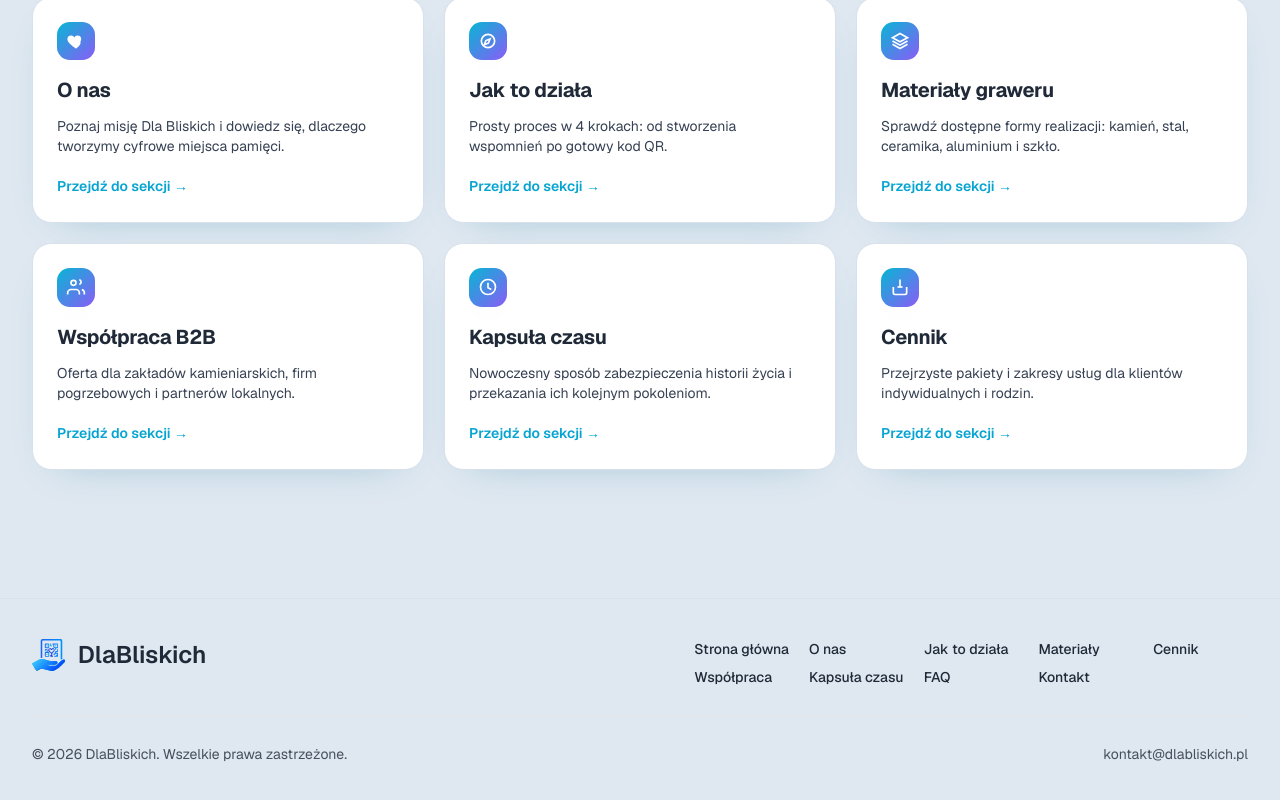
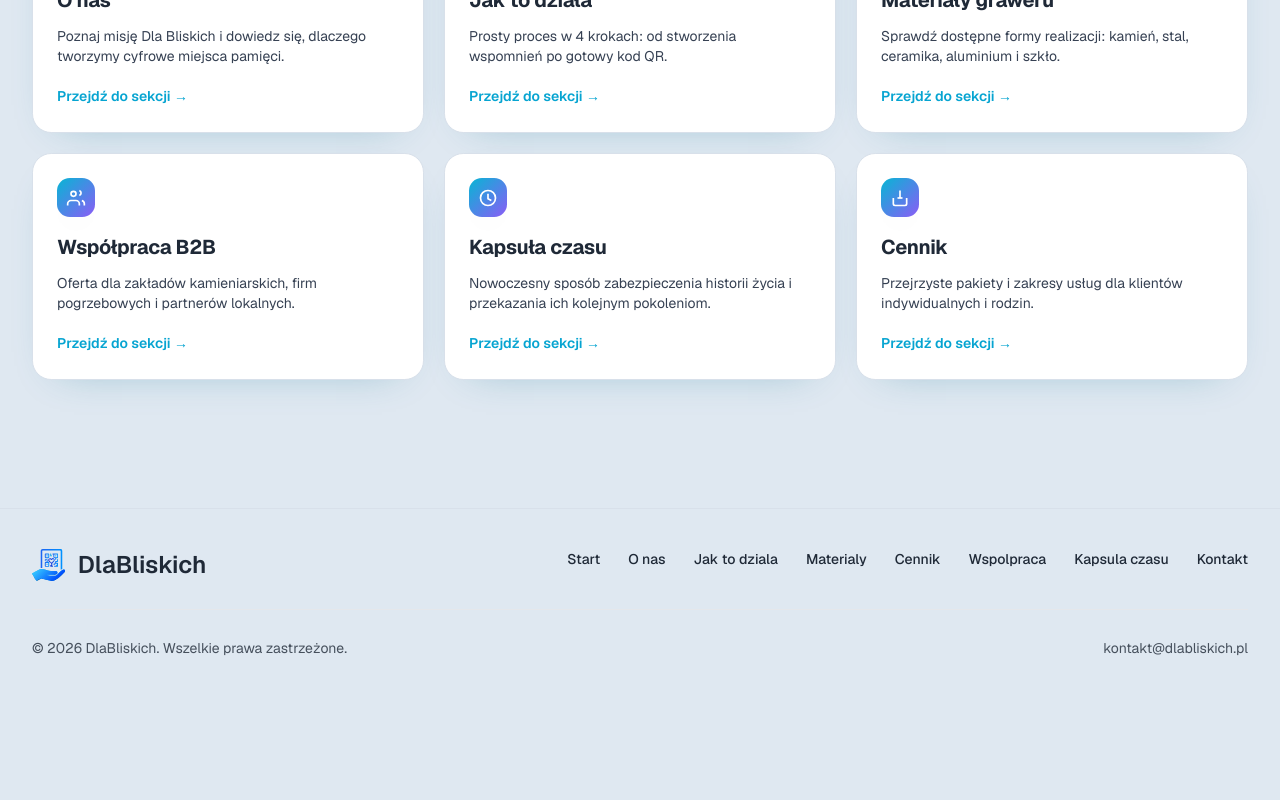
Before and after one commit to Marcinr1984/strona-informacyjna, a Next.js app: page / in a window 1280 px wide. Shown: the part 1058-1858 px from the top of the page. After the commit the page ends 1756 px from the top, so only its background shows below. Built offline with nearby package versions, Linux system fonts and the light colour scheme.

Commit message:
Poprawki nawigacji, breadcrumb i naglowkow sekcji

```diff
--- a/app/cennik/page.tsx
+++ b/app/cennik/page.tsx
@@ -47,17 +47,18 @@ export default function CennikPage() {
   return (
     <main className="page-shell">
       <section className="panel mx-auto max-w-3xl p-8 text-center">
-        <div className="mx-auto icon-chip">
+        <div className="flex items-center justify-center gap-3">
+          <div className="icon-chip">
             <svg viewBox="0 0 24 24" className="h-5 w-5" fill="none" stroke="currentColor" strokeWidth="2">
               <path d="M20 12v7a2 2 0 0 1-2 2H6a2 2 0 0 1-2-2v-7" />
               <path d="M9 12h6" />
               <path d="M12 3v9" />
             </svg>
           </div>
-        <span className="eyebrow mt-4">Oferta</span>
-        <h1 className="section-title mt-4 text-4xl transition-colors duration-300 sm:text-5xl">
+          <h1 className="section-title text-4xl transition-colors duration-300 sm:text-5xl">
             Cennik
           </h1>
+        </div>
         <p className="mt-4 text-base text-gray-700 transition-colors duration-300 sm:text-lg">
           Wybierz plan dopasowany do liczby stron i zakresu wspomnien, ktore chcesz
           zachowac dla bliskich.
--- a/app/faq/page.tsx
+++ b/app/faq/page.tsx
@@ -25,6 +25,7 @@ export default function FAQPage() {
   return (
     <main className="page-shell max-w-4xl">
       <section className="panel p-8">
+        <div className="flex items-center gap-3">
           <div className="icon-chip">
             <svg viewBox="0 0 24 24" className="h-5 w-5" fill="none" stroke="currentColor" strokeWidth="2">
               <circle cx="12" cy="12" r="9" />
@@ -32,8 +33,8 @@ export default function FAQPage() {
               <circle cx="12" cy="17" r="1" fill="currentColor" stroke="none" />
             </svg>
           </div>
-        <span className="eyebrow mt-4">FAQ</span>
-        <h1 className="section-title mt-4 text-4xl">Najczęściej zadawane pytania</h1>
+          <h1 className="section-title text-4xl">Najczesciej zadawane pytania</h1>
+        </div>
         <div className="mt-8 space-y-4">
           {faqItems.map((item) => (
             <article key={item.question} className="panel-muted p-5">
--- a/app/jak-to-dziala/page.tsx
+++ b/app/jak-to-dziala/page.tsx
@@ -31,14 +31,15 @@ export default function JakToDzialaPage() {
   return (
     <main className="page-shell">
       <section className="panel p-8">
-        <div className="icon-chip">
-          <svg viewBox="0 0 24 24" className="h-5 w-5" fill="none" stroke="currentColor" strokeWidth="2">
-            <circle cx="12" cy="12" r="8" />
-            <path d="m14.5 9.5-2 5-5 2 2-5 5-2Z" />
-          </svg>
+        <div className="flex items-center gap-3">
+          <div className="icon-chip">
+            <svg viewBox="0 0 24 24" className="h-5 w-5" fill="none" stroke="currentColor" strokeWidth="2">
+              <circle cx="12" cy="12" r="8" />
+              <path d="m14.5 9.5-2 5-5 2 2-5 5-2Z" />
+            </svg>
+          </div>
+          <h1 className="section-title text-4xl">Jak to dziala</h1>
         </div>
-        <span className="eyebrow mt-4">Proces</span>
-        <h1 className="section-title mt-4 text-4xl">Jak to działa</h1>
         <p className="mt-4 text-gray-700">
           Cały proces zaprojektowaliśmy tak, aby był prosty, bezpieczny i wygodny dla rodzin.
         </p>
--- a/app/kapsula-czasu/page.tsx
+++ b/app/kapsula-czasu/page.tsx
@@ -10,14 +10,15 @@ export default function KapsulaCzasuPage() {
   return (
     <main className="page-shell">
       <section className="panel p-8">
-        <div className="icon-chip">
-          <svg viewBox="0 0 24 24" className="h-5 w-5" fill="none" stroke="currentColor" strokeWidth="2">
-            <circle cx="12" cy="12" r="9" />
-            <path d="M12 7v6l4 2" />
-          </svg>
+        <div className="flex items-center gap-3">
+          <div className="icon-chip">
+            <svg viewBox="0 0 24 24" className="h-5 w-5" fill="none" stroke="currentColor" strokeWidth="2">
+              <circle cx="12" cy="12" r="9" />
+              <path d="M12 7v6l4 2" />
+            </svg>
+          </div>
+          <h1 className="section-title text-4xl">Kapsula czasu</h1>
         </div>
-        <span className="eyebrow mt-4">Kapsuła czasu</span>
-        <h1 className="section-title mt-4 text-4xl">Kapsuła czasu</h1>
         <p className="mt-5 text-gray-700">
           Kapsuła czasu to miejsce, w którym wspomnienia mogą przetrwać przez pokolenia.
           Tworzysz zdjęcia, historie, cytaty i linki do filmów, które będą dostępne dla
--- a/app/materialy/page.tsx
+++ b/app/materialy/page.tsx
@@ -58,6 +58,7 @@ export default function MaterialyPage() {
   return (
     <main className="page-shell">
       <section className="panel p-8">
+        <div className="flex items-center gap-3">
           <div className="icon-chip">
             <svg viewBox="0 0 24 24" className="h-5 w-5" fill="none" stroke="currentColor" strokeWidth="2">
               <path d="m12 3 9 5-9 5-9-5 9-5Z" />
@@ -65,10 +66,10 @@ export default function MaterialyPage() {
               <path d="m3 16 9 5 9-5" />
             </svg>
           </div>
-        <span className="eyebrow mt-4">Materiały</span>
-        <h1 className="section-title mt-4 text-4xl">
-          Materiały graweru kodu QR
+          <h1 className="section-title text-4xl">
+            Materialy graweru kodu QR
           </h1>
+        </div>
         <p className="mt-4 text-gray-700">
           Wybierz materiał dopasowany do stylu nagrobka i oczekiwanego efektu wizualnego.
           Każda opcja łączy trwałość z estetyką i czytelnością kodu.
--- a/app/page.tsx
+++ b/app/page.tsx
@@ -70,8 +70,7 @@ export default function Home() {
       <SliderSection />
       <main className="page-shell">
         <section className="panel p-8 sm:p-10">
-          <span className="eyebrow">Start</span>
-          <h1 className="section-title mt-4 text-3xl sm:text-4xl">
+          <h1 className="section-title text-3xl sm:text-4xl">
             Cyfrowe wspomnienia w godnej formie
           </h1>
           <p className="mt-4 max-w-3xl text-base leading-relaxed text-gray-700">
--- a/app/wspolpraca/page.tsx
+++ b/app/wspolpraca/page.tsx
@@ -4,6 +4,7 @@ export default function WspolpracaPage() {
   return (
     <main className="page-shell max-w-5xl">
       <section className="panel p-8">
+        <div className="flex items-center gap-3">
           <div className="icon-chip">
             <svg viewBox="0 0 24 24" className="h-5 w-5" fill="none" stroke="currentColor" strokeWidth="2">
               <path d="M16 21v-2a4 4 0 0 0-4-4H6a4 4 0 0 0-4 4v2" />
@@ -12,8 +13,8 @@ export default function WspolpracaPage() {
               <path d="M16 3.13a3 3 0 0 1 0 5.74" />
             </svg>
           </div>
-        <span className="eyebrow mt-4">Współpraca B2B</span>
-        <h1 className="section-title mt-4 text-4xl">Zaproszenie do współpracy</h1>
+          <h1 className="section-title text-4xl">Zaproszenie do wspolpracy</h1>
+        </div>
         <p className="mt-5 text-gray-700">
           Dla Bliskich zaprasza firmy i organizacje do oferowania nowoczesnych form
           upamiętnienia: eleganckich kodów QR, które pozwalają zachować wspomnienia,
--- a/components/Breadcrumbs.tsx
+++ b/components/Breadcrumbs.tsx
@@ -16,6 +16,9 @@ const LABELS: Record<string, string> = {
 
 export default function Breadcrumbs() {
   const pathname = usePathname()
+  if (pathname === '/') {
+    return null
+  }
   const parts = pathname.split('/').filter(Boolean)
 
   return (
--- a/components/Footer.tsx
+++ b/components/Footer.tsx
@@ -10,30 +10,27 @@ export default function Footer() {
             <Image src="/logo-dlabliskich.svg" className="h-8 w-auto" alt="Logo Dla Bliskich" width={140} height={32} />
             <span className="self-center whitespace-nowrap text-2xl font-semibold text-[var(--foreground)] transition-colors duration-300">DlaBliskich</span>
           </Link>
-          <ul className="grid grid-cols-2 gap-x-5 gap-y-2 text-sm font-medium text-[var(--foreground)] transition-colors duration-300 sm:grid-cols-4 lg:grid-cols-5">
+          <ul className="flex flex-nowrap items-center gap-7 overflow-x-auto whitespace-nowrap text-sm font-medium text-[var(--foreground)] transition-colors duration-300">
             <li>
-              <Link href="/" className="hover:underline">Strona główna</Link>
+              <Link href="/" className="hover:underline">Start</Link>
             </li>
             <li>
               <Link href="/o-nas" className="hover:underline">O nas</Link>
             </li>
             <li>
-              <Link href="/jak-to-dziala" className="hover:underline">Jak to działa</Link>
+              <Link href="/jak-to-dziala" className="hover:underline">Jak to dziala</Link>
             </li>
             <li>
-              <Link href="/materialy" className="hover:underline">Materiały</Link>
+              <Link href="/materialy" className="hover:underline">Materialy</Link>
             </li>
             <li>
               <Link href="/cennik" className="hover:underline">Cennik</Link>
             </li>
             <li>
-              <Link href="/wspolpraca" className="hover:underline">Współpraca</Link>
+              <Link href="/wspolpraca" className="hover:underline">Wspolpraca</Link>
             </li>
             <li>
-              <Link href="/kapsula-czasu" className="hover:underline">Kapsuła czasu</Link>
-            </li>
-            <li>
-              <Link href="/faq" className="hover:underline">FAQ</Link>
+              <Link href="/kapsula-czasu" className="hover:underline">Kapsula czasu</Link>
             </li>
             <li>
               <Link href="/kontakt" className="hover:underline">Kontakt</Link>
```
Also changed, not shown: app/o-nas/page.tsx (+7 -6 lines). Lines whose indentation alone changed are shown as unchanged.
